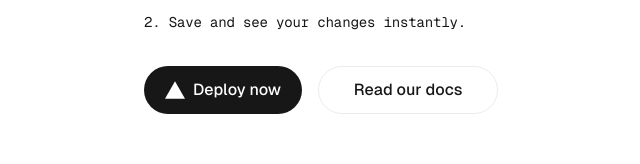
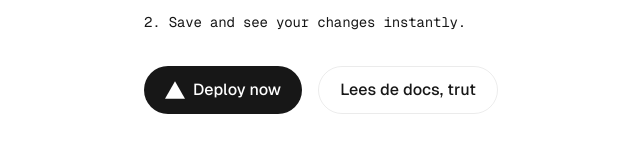
Before and after one commit to perquyk/caselogger-next, a Next.js app: page / in a window 1280 px wide. Shown: the part 389-553 px from the top of the page, without its empty margins (319-959 px from the left). Built offline with nearby package versions, Linux system fonts and the light colour scheme.

Commit message:
added some changes to test auto-deploy

```diff
--- a/app/layout.js
+++ b/app/layout.js
@@ -13,8 +13,8 @@ const geistMono = localFont({
 });
 
 export const metadata = {
-  title: "Create Next App",
-  description: "Generated by create next app",
+  title: "Caselogger - Next",
+  description: "Caselogs alsof ze voor mezelf zouden zijn",
 };
 
 export default function RootLayout({ children }) {
--- a/app/page.js
+++ b/app/page.js
@@ -42,7 +42,7 @@ export default function Home() {
             rel="noopener noreferrer"
             className={styles.secondary}
           >
-            Read our docs
+            Lees de docs, trut
           </a>
         </div>
       </main>
```
